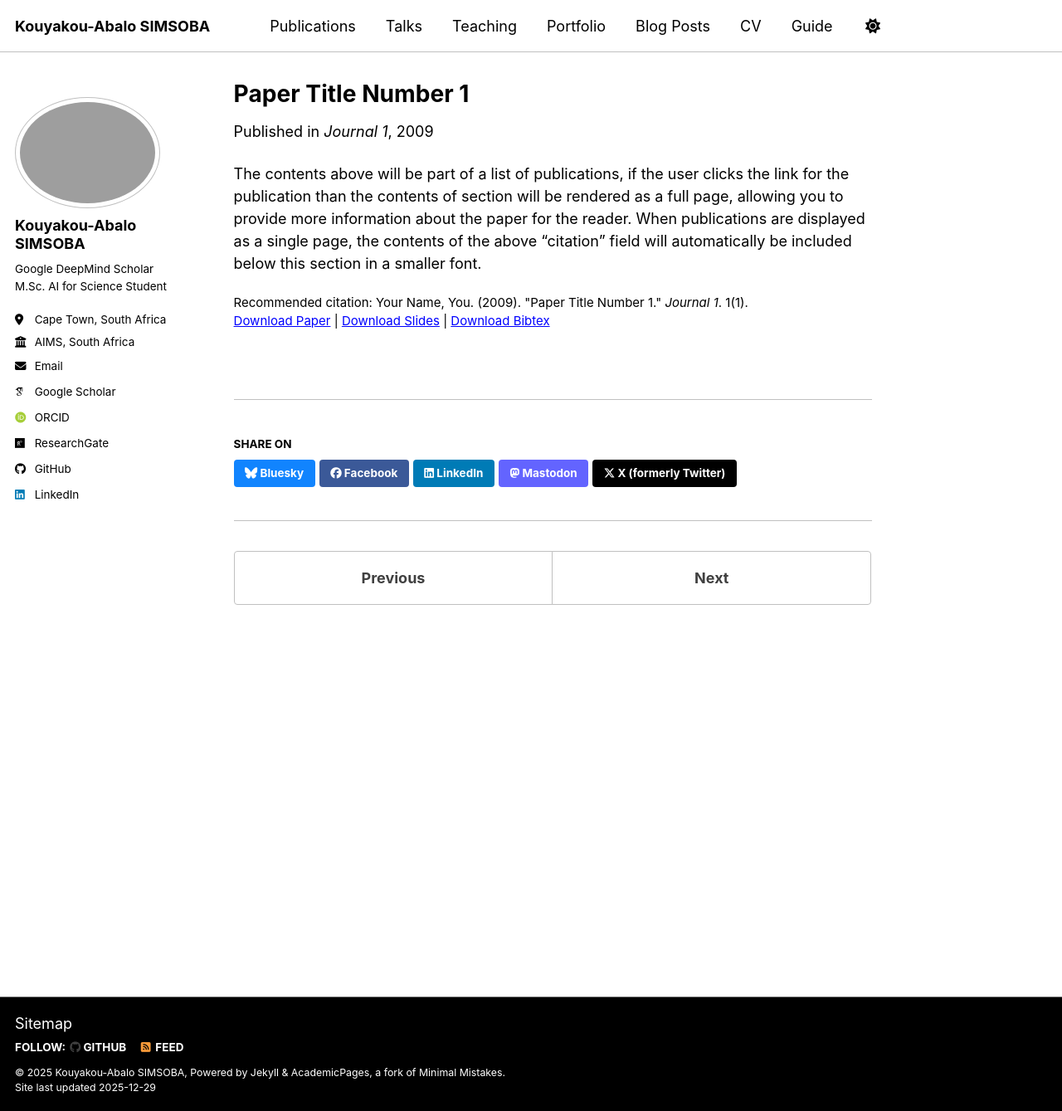
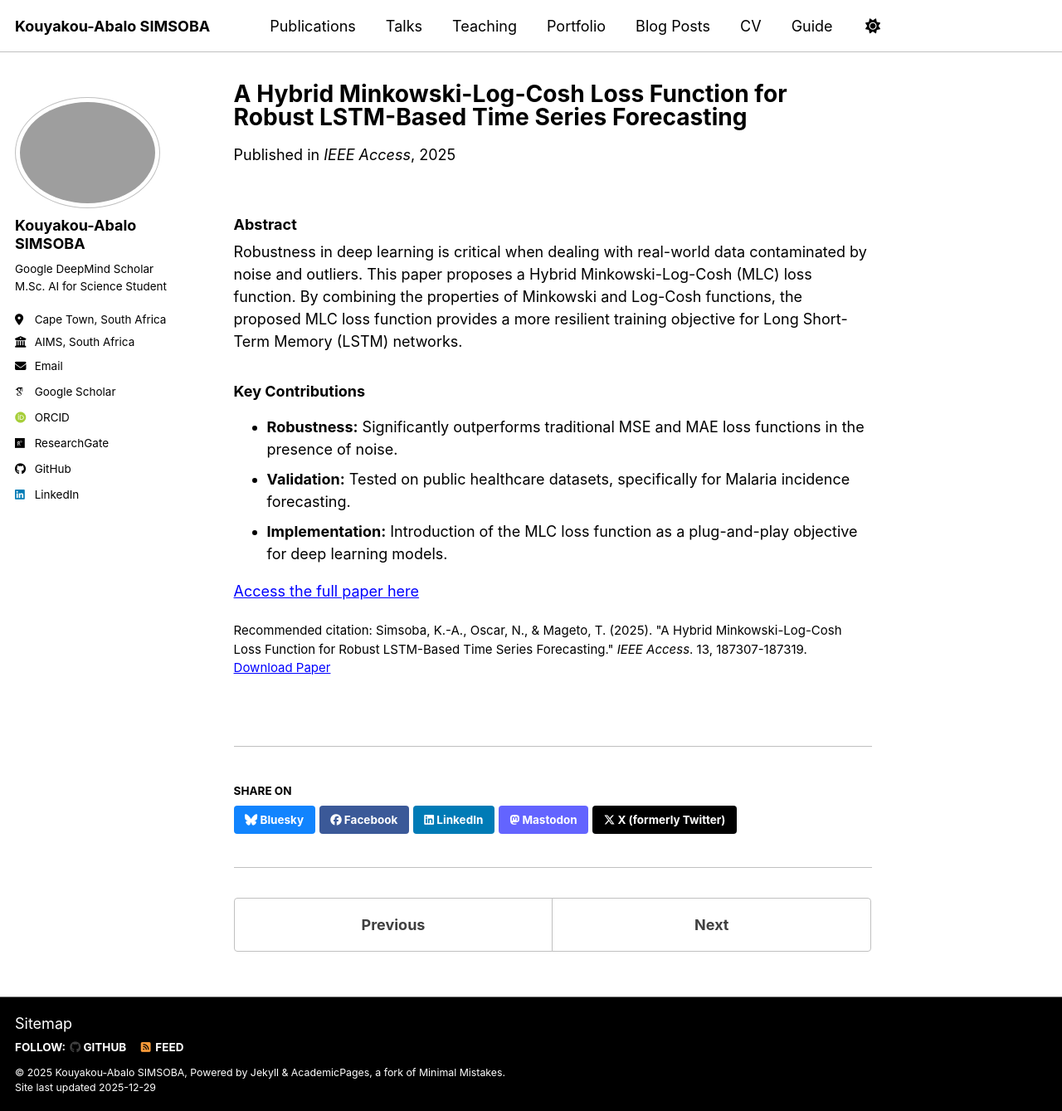
Before and after one commit to abalosimsoba-prog/abalosimsoba-prog.github.io, a Jekyll site: the page built from _publications/2009-10-01-paper-title-number-1.md, in a window 1280 px wide and 1339 px high. Shown: the whole window at 83% size. Built offline with Jekyll 4.4.1, drawn with Linux system fonts in a browser that asks for light colours; some web fonts are replaced; a script bundle is joined from its source files by our own code; library files that are not in the unit come from our copies.

Commit message:
Update 2009-10-01-paper-title-number-1.md

```diff
--- a/_publications/2009-10-01-paper-title-number-1.md
+++ b/_publications/2009-10-01-paper-title-number-1.md
@@ -1,14 +1,21 @@
 ---
-title: "Paper Title Number 1"
+title: "A Hybrid Minkowski-Log-Cosh Loss Function for Robust LSTM-Based Time Series Forecasting"
 collection: publications
 category: manuscripts
-permalink: /publication/2009-10-01-paper-title-number-1
-excerpt: 'This paper is about the number 1. The number 2 is left for future work.'
-date: 2009-10-01
-venue: 'Journal 1'
-slidesurl: 'https://academicpages.github.io/files/slides1.pdf'
-paperurl: 'https://academicpages.github.io/files/paper1.pdf'
-bibtexurl: 'https://academicpages.github.io/files/bibtex1.bib'
-citation: 'Your Name, You. (2009). &quot;Paper Title Number 1.&quot; <i>Journal 1</i>. 1(1).'
+permalink: /publication/2025-hybrid-minkowski-log-cosh
+excerpt: 'This research introduces a novel hybrid loss function (MLC) designed to improve LSTM performance on noisy time-series data, specifically validated on public health datasets.'
+date: 2025-02-15
+venue: 'IEEE Access'
+paperurl: 'https://doi.org/10.1109/ACCESS.2025.3626795'
+citation: 'Simsoba, K.-A., Oscar, N., & Mageto, T. (2025). &quot;A Hybrid Minkowski-Log-Cosh Loss Function for Robust LSTM-Based Time Series Forecasting.&quot; <i>IEEE Access</i>. 13, 187307-187319.'
 ---
-The contents above will be part of a list of publications, if the user clicks the link for the publication than the contents of section will be rendered as a full page, allowing you to provide more information about the paper for the reader. When publications are displayed as a single page, the contents of the above "citation" field will automatically be included below this section in a smaller font.
+
+### Abstract
+Robustness in deep learning is critical when dealing with real-world data contaminated by noise and outliers. This paper proposes a Hybrid Minkowski-Log-Cosh (MLC) loss function. By combining the properties of Minkowski and Log-Cosh functions, the proposed MLC loss function provides a more resilient training objective for Long Short-Term Memory (LSTM) networks.
+
+### Key Contributions
+* **Robustness:** Significantly outperforms traditional MSE and MAE loss functions in the presence of noise.
+* **Validation:** Tested on public healthcare datasets, specifically for Malaria incidence forecasting.
+* **Implementation:** Introduction of the MLC loss function as a plug-and-play objective for deep learning models.
+
+[Access the full paper here](https://doi.org/10.1109/ACCESS.2025.3626795)
```
